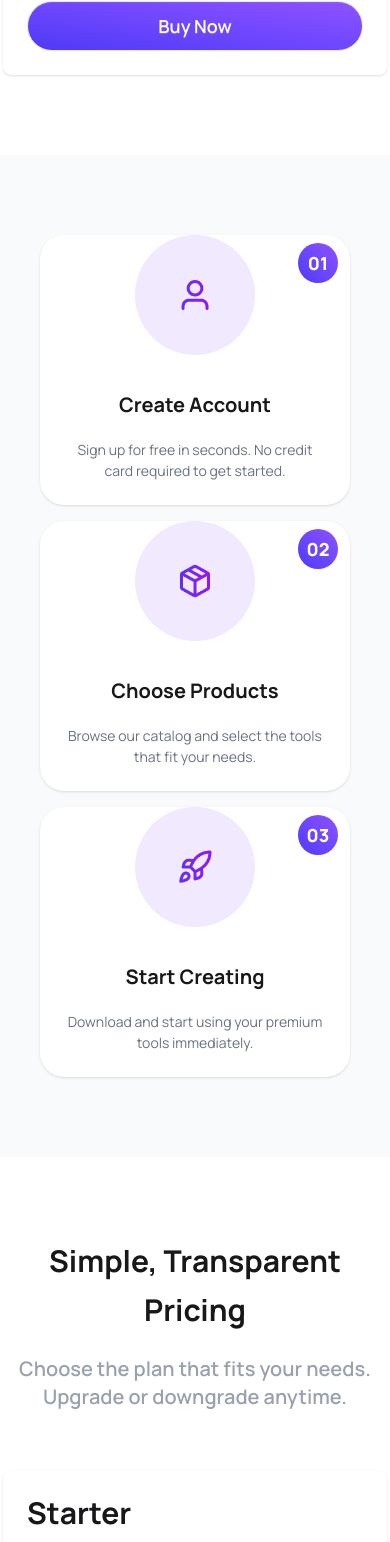
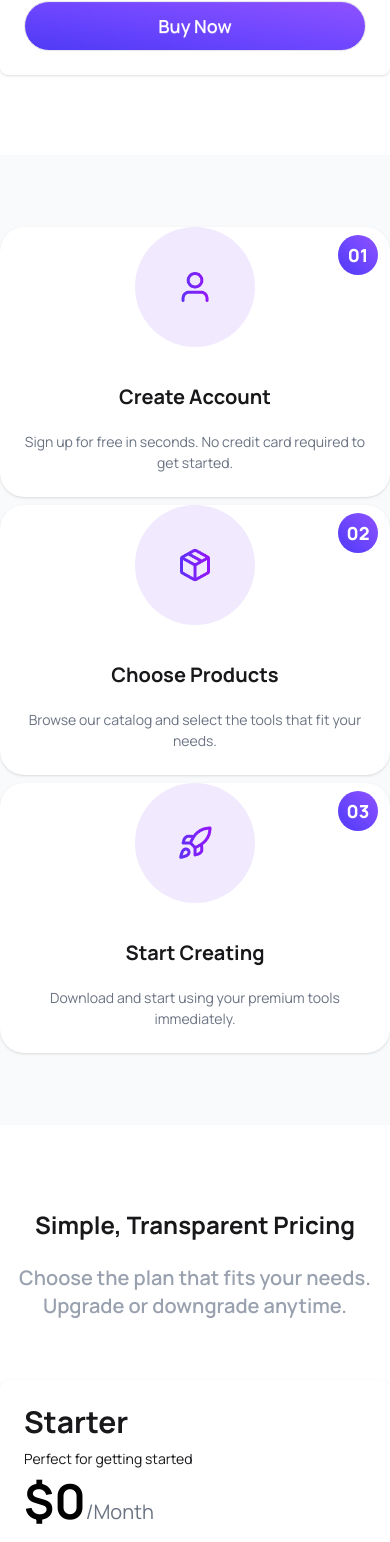
Before and after one commit to sabikuntazina/DigiTools-Platform, a React (Vite) app: page / in a window 390 px wide. Shown: the part 6759-8301 px from the top of the page. Built offline with nearby package versions, Linux system fonts and the light colour scheme.

Commit message:
Fixed some responsive design issues

```diff
--- a/src/Components/PricingSection/PricingCard.jsx
+++ b/src/Components/PricingSection/PricingCard.jsx
@@ -16,7 +16,7 @@ const PricingCard = ({ price, addCarts,removeCarts }) => {
   return (
     <div>
       <div
-        className={`card w-96 bg-base-100 shadow-sm hover:scale-100 hover:shadow-xl
+        className={`card w-full md:w-96 bg-base-100 shadow-sm hover:scale-100 hover:shadow-xl
                 transition duration-300 mt-10 `}
       >
         <div className="card-body">
--- a/src/Components/PricingSection/PricingSection.jsx
+++ b/src/Components/PricingSection/PricingSection.jsx
@@ -9,7 +9,7 @@ const PricingSection = ({pricePromise,addCarts,toggle,removeCarts}) => {
     return (
         <div  className='lg:max-w-7xl lg:mx-auto space-y-5 my-20'>
 
-          <div className='grid md:grid-cols-2 lg:grid-cols-3  place-items-center'>
+          <div className='grid md:grid-cols-2 lg:grid-cols-3 place-items-center'>
              {
             priceData.map(price=> <PricingCard price={price} addCarts={addCarts} toggle={toggle} removeCarts={removeCarts}></PricingCard>)
            }
--- a/src/Components/Steps/Steps.jsx
+++ b/src/Components/Steps/Steps.jsx
@@ -27,10 +27,10 @@ const steps = [
 
 const Steps = () => {
     return (
-      <div className='bg-[#F9FAFC] p-10'>
+      <div className='bg-[#F9FAFC] md:p-10 py-8'>
 
     <div className='max-w-7xl mx-auto my-10 '>
-         <div className='grid  md:grid-cols-2 lg:grid-cols-3 gap-4 place-items-center'>
+         <div className='grid  md:grid-cols-2 lg:grid-cols-3 gap-2 place-items-center'>
           {
             steps.map(step=><StepsCard key={step.id} step={step}></StepsCard>)
        }
--- a/src/Components/Steps/StepsCard.jsx
+++ b/src/Components/Steps/StepsCard.jsx
@@ -2,7 +2,7 @@ import React from 'react';
 
 const StepsCard = ({step}) => {
     return (
-       <div className="card bg-base-100 shadow-sm md:py-10 rounded-3xl  place-items-center  hover:scale-100 hover:shadow-xl
+       <div className="card w-full md:w-96 bg-base-100 shadow-sm md:py-10 rounded-3xl  place-items-center  hover:scale-100 hover:shadow-xl
                 transition duration-300">
             <div className='flex justify-end items-end absolute top-2 right-3 '>
                 <div className='w-10 h-10 bg-linear-to-bl from-violet-500 to-[#4F39F6] text-lg font-extrabold text-white rounded-full flex justify-center items-center' >0{step.id}</div>
--- a/src/Components/TransprentPricing/TransparentPricingCard.jsx
+++ b/src/Components/TransprentPricing/TransparentPricingCard.jsx
@@ -4,7 +4,7 @@ import TansparentFeatures from "./TansparentFeatures";
 const TransparentPricingCard = ({ price }) => {
   return (
     <div
-      className={`card w-96 bg-base-100 shadow-sm ${price.tag === "Most Popular" && "bg-linear-to-bl from-violet-500 to-[#4F39F6] text-white"} hover:scale-100 hover:shadow-xl
+      className={`card w-full md:w-96 bg-base-100 shadow-sm ${price.tag === "Most Popular" && "bg-linear-to-bl from-violet-500 to-[#4F39F6] text-white"} hover:scale-100 hover:shadow-xl
                 transition duration-300 mt-10 `}
     >
       <div className="card-body">
--- a/src/Components/TransprentPricing/TransprentPricing.jsx
+++ b/src/Components/TransprentPricing/TransprentPricing.jsx
@@ -55,9 +55,9 @@ const pricingPlans = [
 const TransprentPricing = () => {
     return (
         <div className='lg:max-w-7xl lg:mx-auto space-y-5 my-20'>
-            <h1 className='text-center text-3xl leading-relaxed md:text-5xl font-bold'>Simple, Transparent Pricing</h1>
+            <h1 className='text-center text-2xl leading-relaxed md:text-5xl font-bold'>Simple, Transparent Pricing</h1>
             <p className='text-center text-xl  md:text-2xl font-semibold text-gray-400'>Choose the plan that fits your needs. Upgrade or downgrade anytime.</p>
-           <div className='grid  md:grid-cols-2 lg:grid-cols-3 gap-3 place-items-center'>
+           <div className='grid  md:grid-cols-2 lg:grid-cols-3 place-items-center'>
              {
                 pricingPlans.map(price=><TransparentPricingCard key={price.id} price={price}></TransparentPricingCard>)
             }
```
